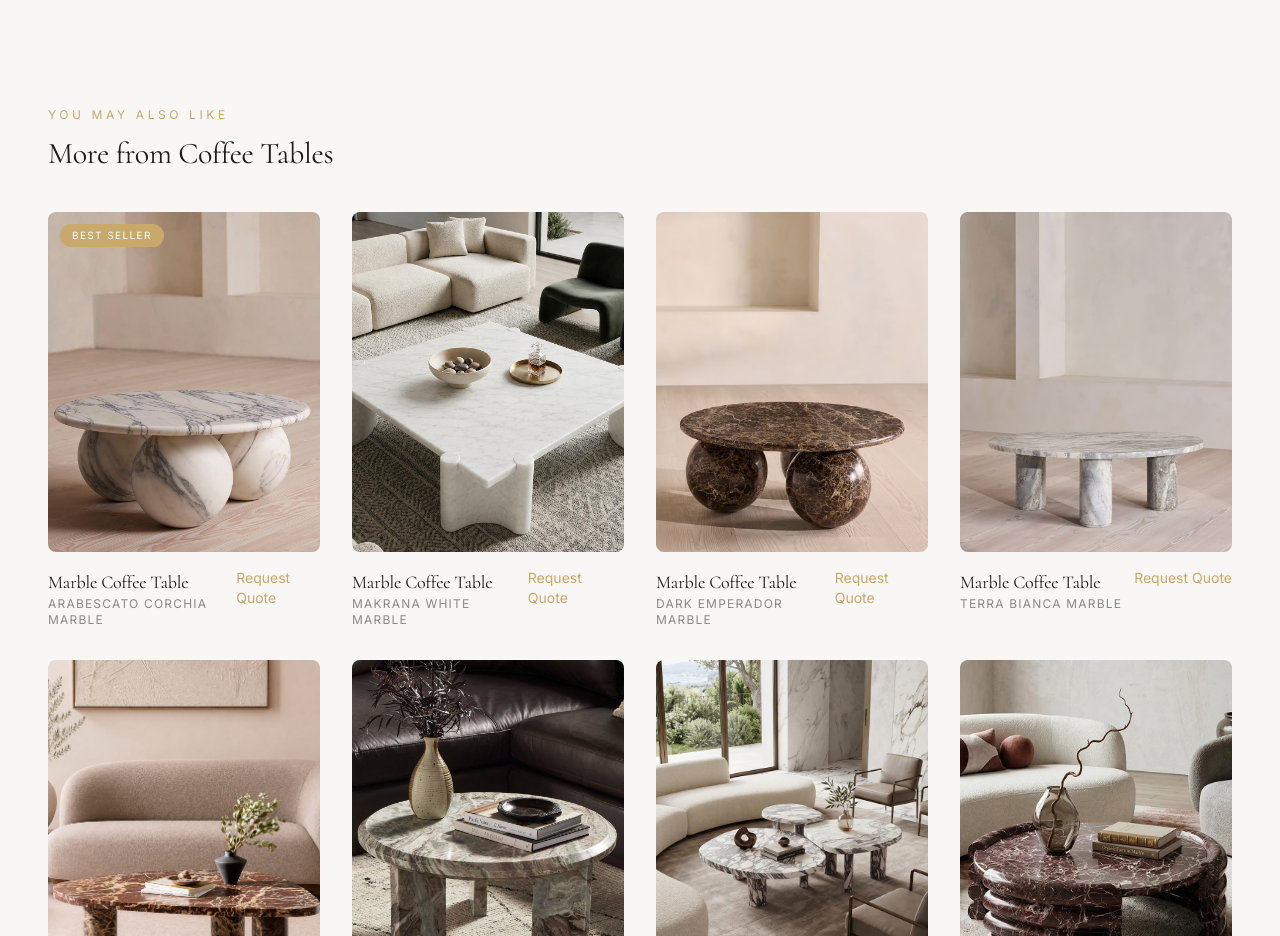
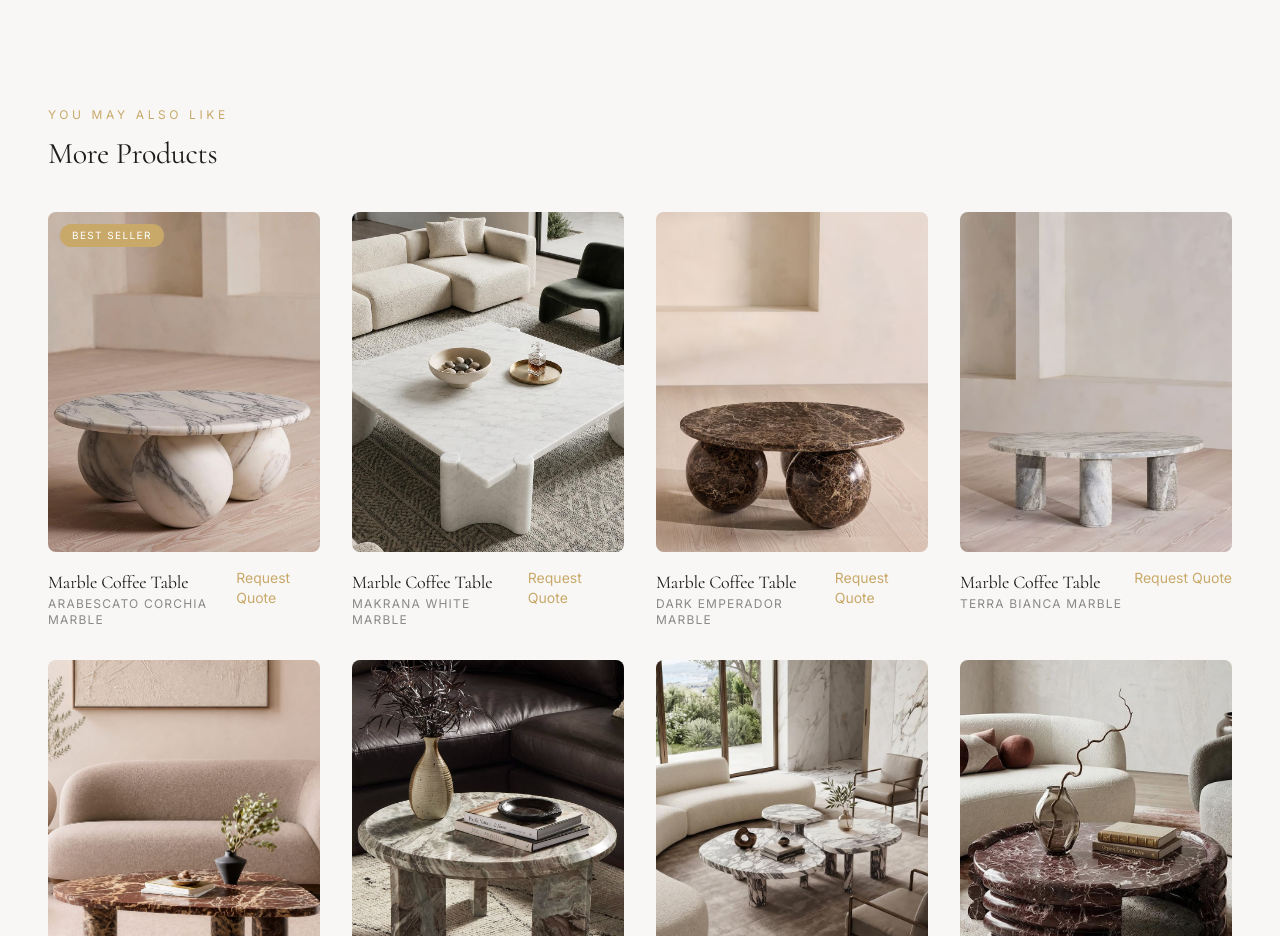
Before and after one commit to ssurfacestudio/surface-studio, a Next.js app: page /product/Marble-coffee-table00 in a window 1280 px wide. Shown: the part 1020-1956 px from the top of the page. Built offline with nearby package versions, Linux system fonts and the light colour scheme; no server answers.

Commit message:
Update related products heading to generic text

```diff
--- a/app/product/[slug]/page.tsx
+++ b/app/product/[slug]/page.tsx
@@ -152,7 +152,7 @@ export default async function ProductPage({
                 You May Also Like
               </p>
               <h2 className="mt-3 font-display text-2xl text-charcoal dark:text-ivory md:text-3xl">
-                More from {collection?.name}
+                More Products
               </h2>
             </ScrollReveal>
             <div className="grid grid-cols-1 gap-8 sm:grid-cols-2 lg:grid-cols-4">
```
